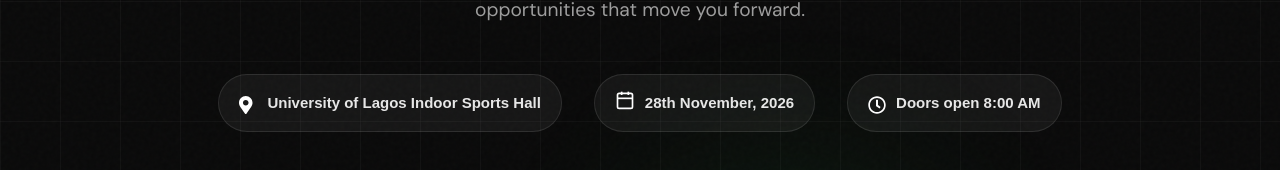
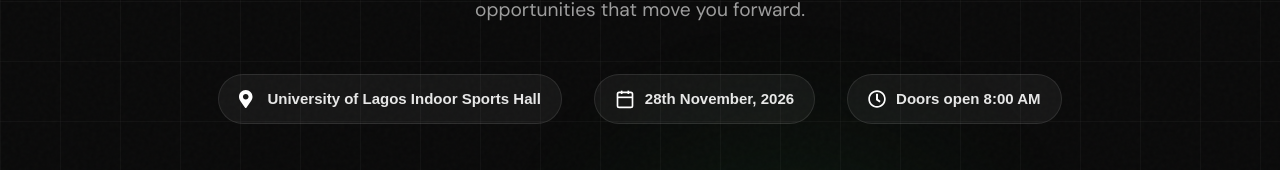
Before and after one commit to Zidepeoplenewaccount/connexa, a React (Vite) app: page / in a window 1280 px wide. Shown: the part 599-769 px from the top of the page. Built offline with nearby package versions, Linux system fonts and the light colour scheme.

Commit message:
fix: ensure hero detail icons and text stay on same line

```diff
--- a/src/components/Hero.css
+++ b/src/components/Hero.css
@@ -158,6 +158,7 @@
 
 .hero-detail-item {
   display: flex;
+  flex-direction: row;
   align-items: center;
   gap: 10px;
   padding: 12px 20px;
@@ -166,6 +167,7 @@
   border-radius: 50px;
   backdrop-filter: blur(10px);
   transition: all 0.3s ease;
+  white-space: nowrap;
 }
 
 .hero-detail-item:hover {
@@ -175,6 +177,9 @@
 }
 
 .hero-detail-icon {
+  display: inline-flex;
+  align-items: center;
+  flex-shrink: 0;
   font-size: 20px;
 }
 
```
